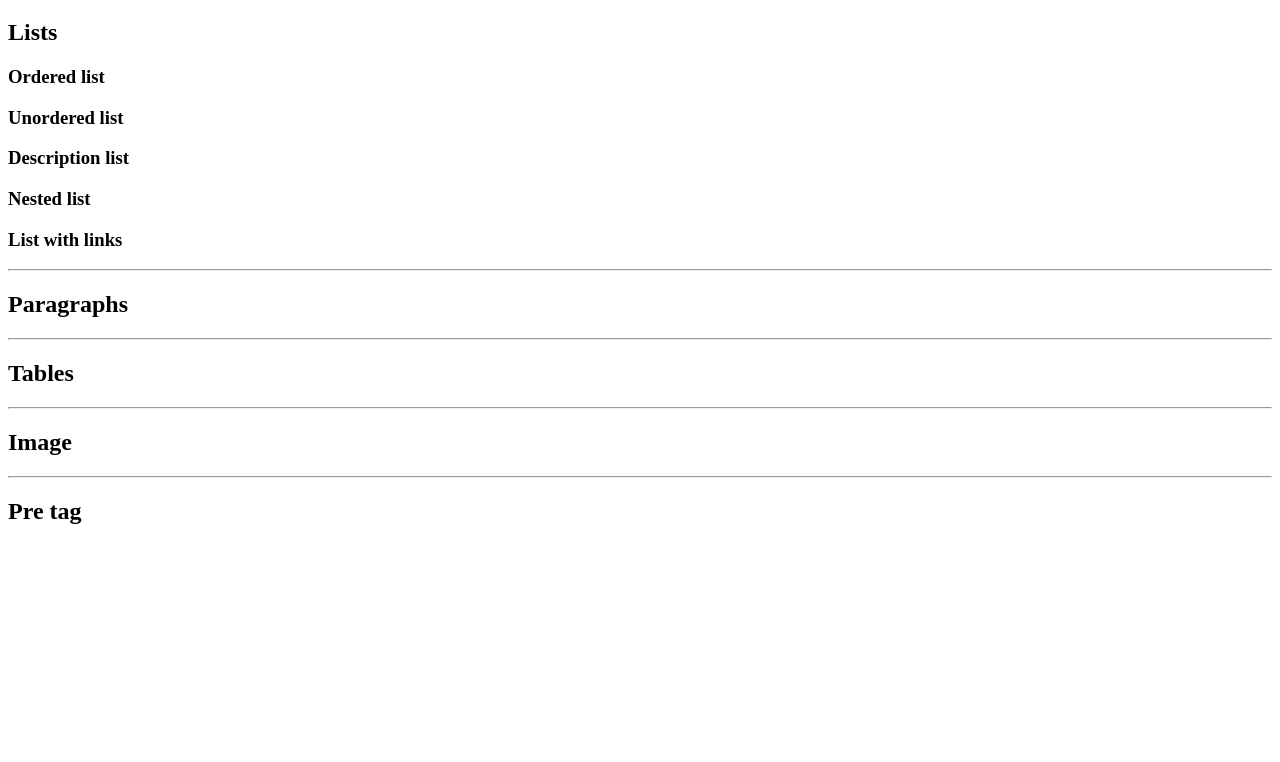
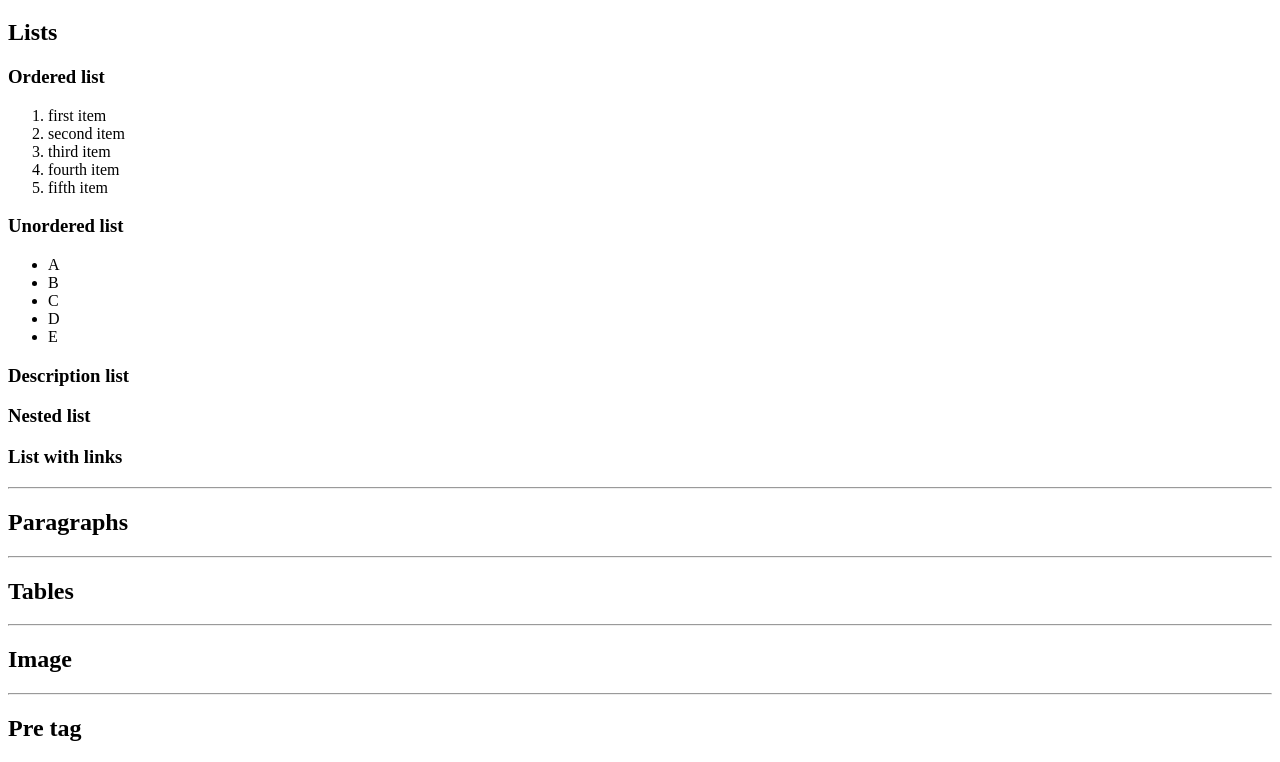
Before and after one commit to Ch1rik/FE-RSU-Vladislav_Cheremisin, a plain HTML site: page task2.html in a window 1280 px wide. Shown: the part 61-823 px from the top of the page. Before the commit the page ends 800 px from the top, so only its background shows below. Drawn offline with Linux system fonts and the light colour scheme.

Commit message:
i complete ordered and unordered lists in task2.html

```diff
--- a/task2.html
+++ b/task2.html
@@ -11,7 +11,21 @@
    <h1>HTML Basics</h1>
    <h2>Lists</h2>
    <h3>Ordered list</h3>
+   <ol>
+       <li>first item</li>
+       <li>second item</li>
+       <li>third item</li>
+       <li>fourth item</li>
+       <li>fifth item</li>
+   </ol>
    <h3>Unordered list</h3>
+   <ul>
+       <li>A</li>
+       <li>B</li>
+       <li>C</li>
+       <li>D</li>
+       <li>E</li>
+   </ul>
    <h3>Description list</h3>
    <h3>Nested list</h3>
    <h3>List with links</h3>
```
